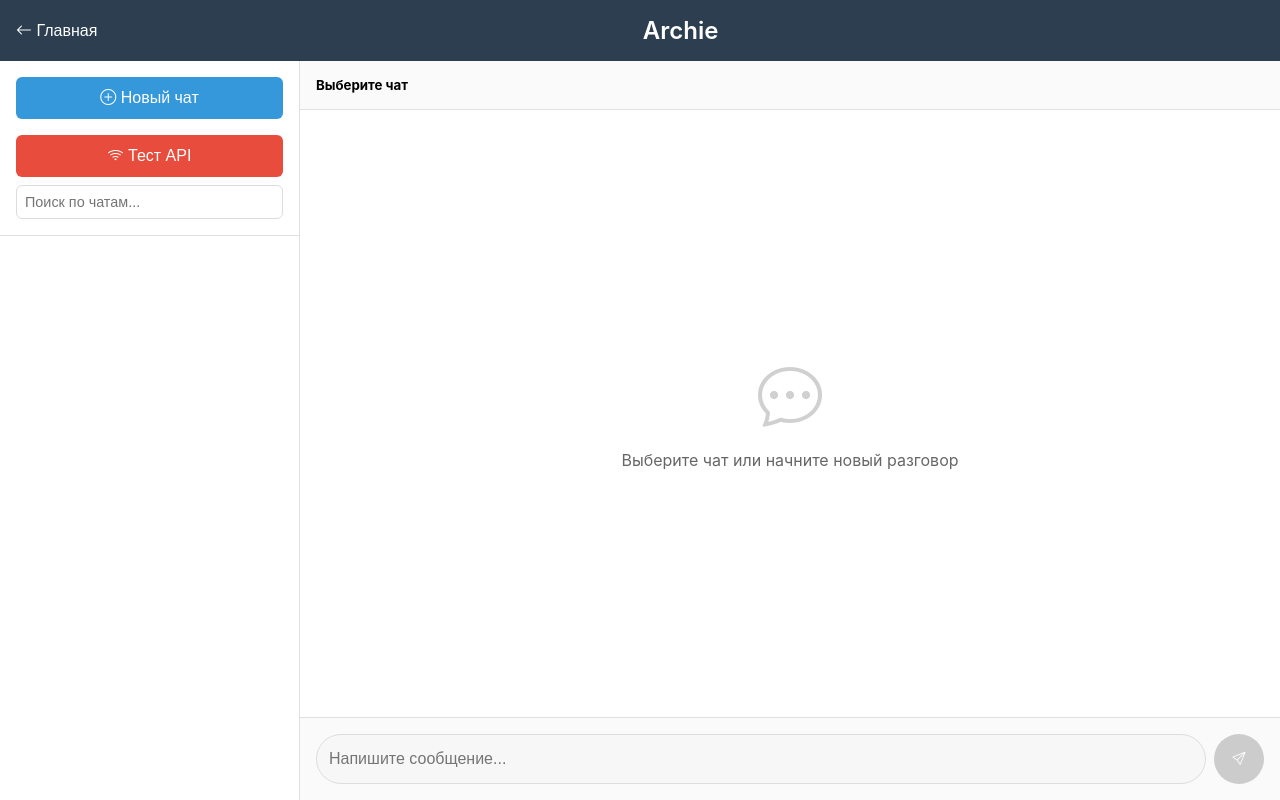
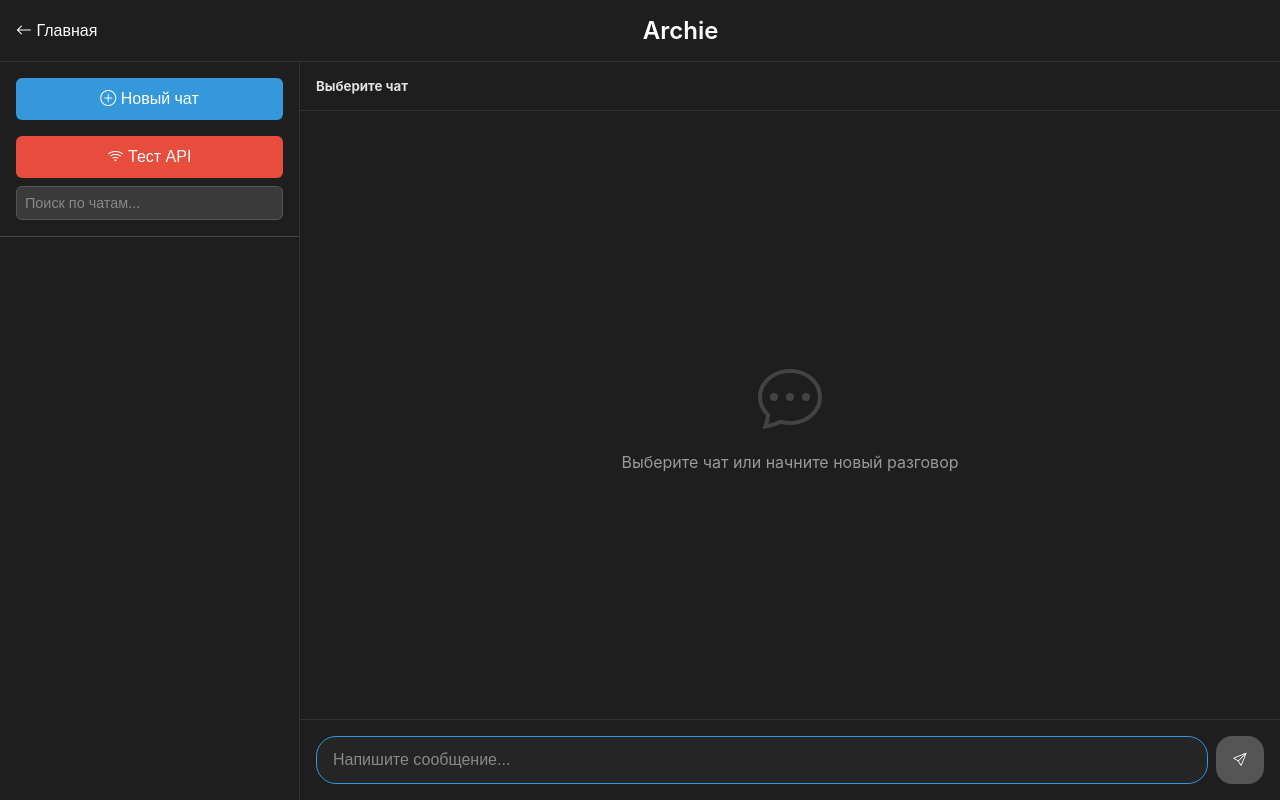
Before and after one commit to NikGor/homeassistant, a Django app: page /ai-assistant/ in a window 1280 px wide. Run offline with Django 5.2, Linux system fonts and the light colour scheme; data that the repository does not hold is empty.

Commit message:
feat: enhance UI with dark theme styles and add animation delays for card and button rendering

```diff
--- a/homeassistant/ai_assistant/static/ai_assistant/css/style.css
+++ b/homeassistant/ai_assistant/static/ai_assistant/css/style.css
@@ -7,7 +7,8 @@
 
 body {
     font-family: -apple-system, BlinkMacSystemFont, 'Segoe UI', Roboto, sans-serif;
-    background: #f5f5f5;
+    background: #121212;
+    color: #e0e0e0;
     height: 100vh;
     overflow: hidden;
 }
@@ -20,13 +21,14 @@ body {
 
 /* Заголовок */
 .header {
-    background: #2c3e50;
+    background: #1e1e1e;
     color: white;
     padding: 1rem;
     display: flex;
     align-items: center;
     justify-content: space-between;
-    box-shadow: 0 2px 4px rgba(0,0,0,0.1);
+    box-shadow: 0 2px 8px rgba(0,0,0,0.4);
+    border-bottom: 1px solid #333;
 }
 
 .back-button {
@@ -53,15 +55,15 @@ body {
 /* Боковая панель */
 .sidebar {
     width: 300px;
-    background: white;
-    border-right: 1px solid #e0e0e0;
+    background: #1e1e1e;
+    border-right: 1px solid #333;
     display: flex;
     flex-direction: column;
 }
 
 .sidebar-header {
     padding: 1rem;
-    border-bottom: 1px solid #e0e0e0;
+    border-bottom: 1px solid #444;
 }
 
 .new-chat-button {
@@ -83,9 +85,15 @@ body {
 .search-box {
     width: 100%;
     padding: 0.5rem;
-    border: 1px solid #ddd;
+    border: 1px solid #555;
     border-radius: 6px;
     font-size: 0.9rem;
+    background: #3a3a3a;
+    color: #e0e0e0;
+}
+
+.search-box::placeholder {
+    color: #888;
 }
 
 .chat-list {
@@ -124,13 +133,14 @@ body {
     flex: 1;
     display: flex;
     flex-direction: column;
-    background: white;
+    background: #1e1e1e;
 }
 
 .chat-header {
     padding: 1rem;
-    border-bottom: 1px solid #e0e0e0;
-    background: #fafafa;
+    border-bottom: 1px solid #333;
+    background: #1e1e1e;
+    color: #e0e0e0;
 }
 
 .chat-messages {
@@ -506,44 +597,52 @@ body {
 .input-area {
     display: flex;
     padding: 1rem;
-    border-top: 1px solid #e0e0e0;
-    background: #fafafa;
+    border-top: 1px solid #333;
+    background: #1e1e1e;
 }
 
 .message-input {
     flex: 1;
-    padding: 0.75rem;
-    border: 1px solid #ddd;
-    border-radius: 25px;
+    padding: 0.75rem 1rem;
+    border: 1px solid #3498db;
+    border-radius: 20px;
     margin-right: 0.5rem;
     font-size: 1rem;
     outline: none;
+    background: #252525;
+    color: #e0e0e0;
+    transition: all 0.2s ease;
+}
+
+.message-input::placeholder {
+    color: #888;
 }
 
 .message-input:focus {
-    border-color: #2196f3;
+    border-color: #3498db;
+    box-shadow: 0 0 0 2px rgba(52, 152, 219, 0.2);
 }
 
 .send-button {
-    background: #2196f3;
+    background: #3498db;
     color: white;
     border: none;
-    border-radius: 50%;
-    width: 50px;
-    height: 50px;
+    border-radius: 16px;
+    width: 48px;
+    height: 48px;
     cursor: pointer;
     display: flex;
     align-items: center;
     justify-content: center;
-    transition: background 0.2s;
+    transition: all 0.3s ease;
 }
 
 .send-button:hover {
-    background: #1976d2;
+    background: #2980b9;
 }
 
 .send-button:disabled {
-    background: #ccc;
+    background: #555;
     cursor: not-allowed;
 }
 
@@ -591,13 +690,50 @@ body {
     align-items: center;
     justify-content: center;
     height: 100%;
-    color: #666;
+    color: #999;
 }
 
 .empty-state i {
     font-size: 4rem;
     margin-bottom: 1rem;
     opacity: 0.3;
+}
+
+/* Анимации */
+@keyframes cardFadeIn {
+    0% {
+        opacity: 0;
+    }
+    100% {
+        opacity: 1;
+    }
+}
+
+@keyframes buttonFadeIn {
+    0% {
+        opacity: 0;
+    }
+    100% {
+        opacity: 1;
+    }
+}
+
+@keyframes messageFadeIn {
+    0% {
+        opacity: 0;
+    }
+    100% {
+        opacity: 1;
+    }
+}
+
+/* Применение анимаций к сообщениям */
+.message {
+    animation: messageFadeIn 0.4s ease-out;
+}
+
+.metadata-cards {
+    animation: cardFadeIn 0.6s ease-out;
 }
 
 /* Адаптивность */
```
Also changed, not shown: other parts of homeassistant/ai_assistant/static/ai_assistant/css/style.css (+120 -38 lines), homeassistant/ai_assistant/static/ai_assistant/js/ui.js (+56 -3 lines).
